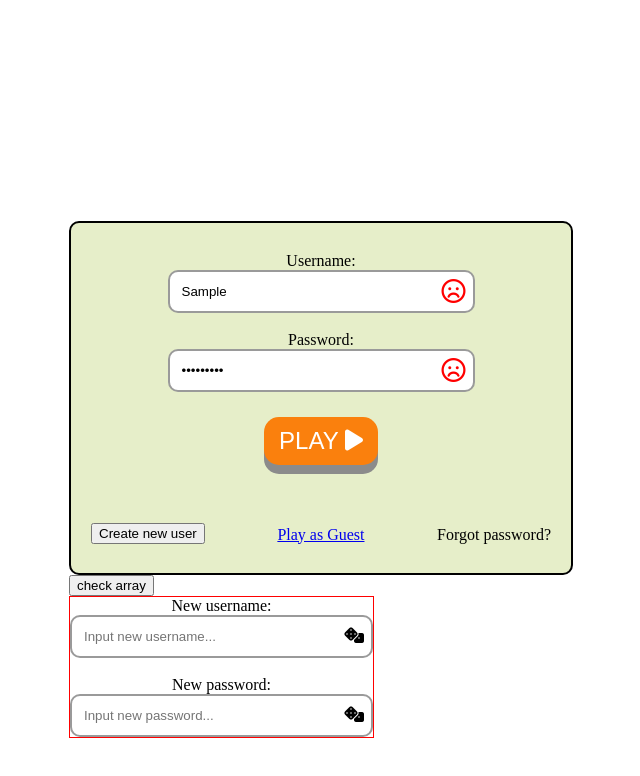
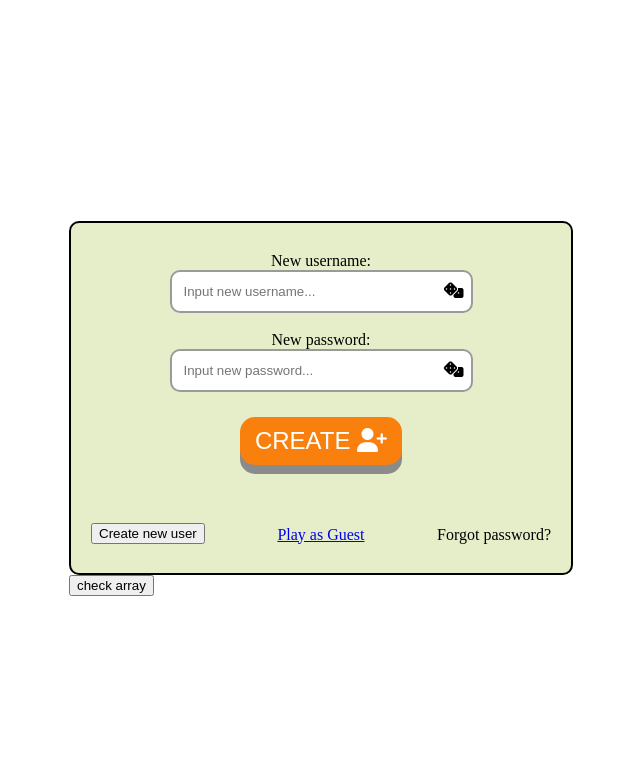
Before and after one commit to TomLindblad/group-project-js, a React (Vite) app: page / in a window 1280 px wide. Both pictures are taken after typing "Sample", "Sample123" into the empty fields and a click on the button "Create new user". Shown: the top 776 px of the page, without its empty margins (319-959 px from the left). Built offline with nearby package versions, Linux system fonts and the light colour scheme.

Commit message:
made a button that toggles between the SignIn-input and the CreateNewUser-input

```diff
--- a/src/pages/startpage.jsx
+++ b/src/pages/startpage.jsx
@@ -26,6 +26,14 @@ function Startpage(){
     const [newUserInput, setNewUserInput] = useState("");
     const [newPassInput, setNewPassInput] = useState("");
 
+    const [showInput, setShowInput] = useState(false);
+    let showNewUserInput = 'createNewUserContainer ';
+    showNewUserInput += showInput === false ? 'hidden' : '';
+
+    const [showSignin, setShowSignin] = useState(!false);
+    let showSigninInput = "";
+    showSigninInput += showSignin === false ? 'hidden' : '';
+
     //Stuff for making Smileys turn green/red:
     let [usernameOk, setUsernameOk] = useState(false);
     let [passwordOk, setPasswordOk] = useState(false);
@@ -36,9 +44,10 @@ function Startpage(){
     let smileypass = 'input-face fa-regular ';
     smileypass += passwordOk === true ? 'fa-face-smile' : 'fa-face-frown';
 
-    function checkInput(input){
+
+    // --------   FUNCTIONS ----------
+    function checkInput(input){ //Changes smilyface to green if username is in the newUsersArray.
         setUserInput(input);
-        console.log(input);
 
         if (newUsersArray.find(e => e.username === input)){
             setUsernameOk(true);
@@ -50,9 +59,8 @@ function Startpage(){
         }
     }
 
-    function checkPassInput(input){
+    function checkPassInput(input){ //Changes smilyface to green if password is correct.
         setPassInput(input);
-        console.log(input);
 
         if (newUsersArray.find(e => e.username === userInput)){
 
@@ -73,7 +81,7 @@ function Startpage(){
         }
     }
 
-    function checkSignin(){
+    function checkSignin(){ //Starts game if username & password is correct.
 
         let username = "username";
         let password = "password";
@@ -117,7 +125,12 @@ function Startpage(){
 
     }
 
-    function openCreateUserTab(){}      // SHOW THE NEW USER INPUTS
+    function openCreateUserTab(){
+        setShowSignin(!showSignin);
+        setShowInput(!showInput);
+
+    }      // SHOW THE NEW USER INPUTS
+
 
     function openForgotPasswordTab(){}  // SHOW THE FORGOT PASSWORD INPUT
 
@@ -160,13 +173,12 @@ function Startpage(){
     function checkarray(){
         console.log(usersArray);
         console.log(newUsersArray);
-        console.log(usernameOk);
     }
 
     return(
         <>
             <div className="login-container">
-                <form >
+                <form className={showSigninInput}>
                     <div className="inputs-container">
                         <label htmlFor="username">Username:</label>
                         <div className="input-bar">
@@ -194,15 +206,7 @@ function Startpage(){
                         <button id="login-btn" type="submit" onClick={checkSignin}>PLAY <i className="fa-solid fa-play"></i></button>
                     </div>
                 </form>
-                <div className="bottom-container">
-                    <button className="bottom-link" onClick={createNewUser}>Create new user</button>
-                    <Link to="/gamepage"><p className="bottom-link">Play as Guest</p></Link>{/*For faster start*/}
-                    <p className="bottom-link">Forgot password?</p>
-                </div>
-            </div>
-            <button onClick={checkarray}>check array</button>
-
-            <div className="createNewUserContainer">
+                <div className={showNewUserInput}>
                 <div className="inputs-container">
                     <label htmlFor="new-username">New username:</label>
                     <div className="input-bar">
@@ -231,8 +235,16 @@ function Startpage(){
                             onChange={(e) => setNewPassInput(e.target.value)}>
                         </input><i className="fa-solid fa-dice" onClick={() => randomPassword()}></i>
                     </div>
+                    <button id="login-btn" type="submit" onClick={createNewUser}>CREATE <i className="fa-solid fa-user-plus"></i></button>
                 </div>
             </div>
+                <div className="bottom-container">
+                    <button className="bottom-link" onClick={() => openCreateUserTab()}>Create new user</button>
+                    <Link to="/gamepage"><p className="bottom-link">Play as Guest</p></Link>{/*For faster start*/}
+                    <p className="bottom-link">Forgot password?</p>
+                </div>
+            </div>
+            <button onClick={checkarray}>check array</button>
         </>
     );
 };
--- a/src/startpage.css
+++ b/src/startpage.css
@@ -94,17 +94,12 @@ body{
     margin: 0 20px;
   }
 
+.createNewUserContainer{
+    display: flex;
+}
 
-
-
-
-
-
-.createNewUserContainer{
-    border: 1px solid red;
-
-    position: absolute;
-    display: flex;
+.hidden{
+    display: none;
 }
 
 .fa-dice:hover{
```
